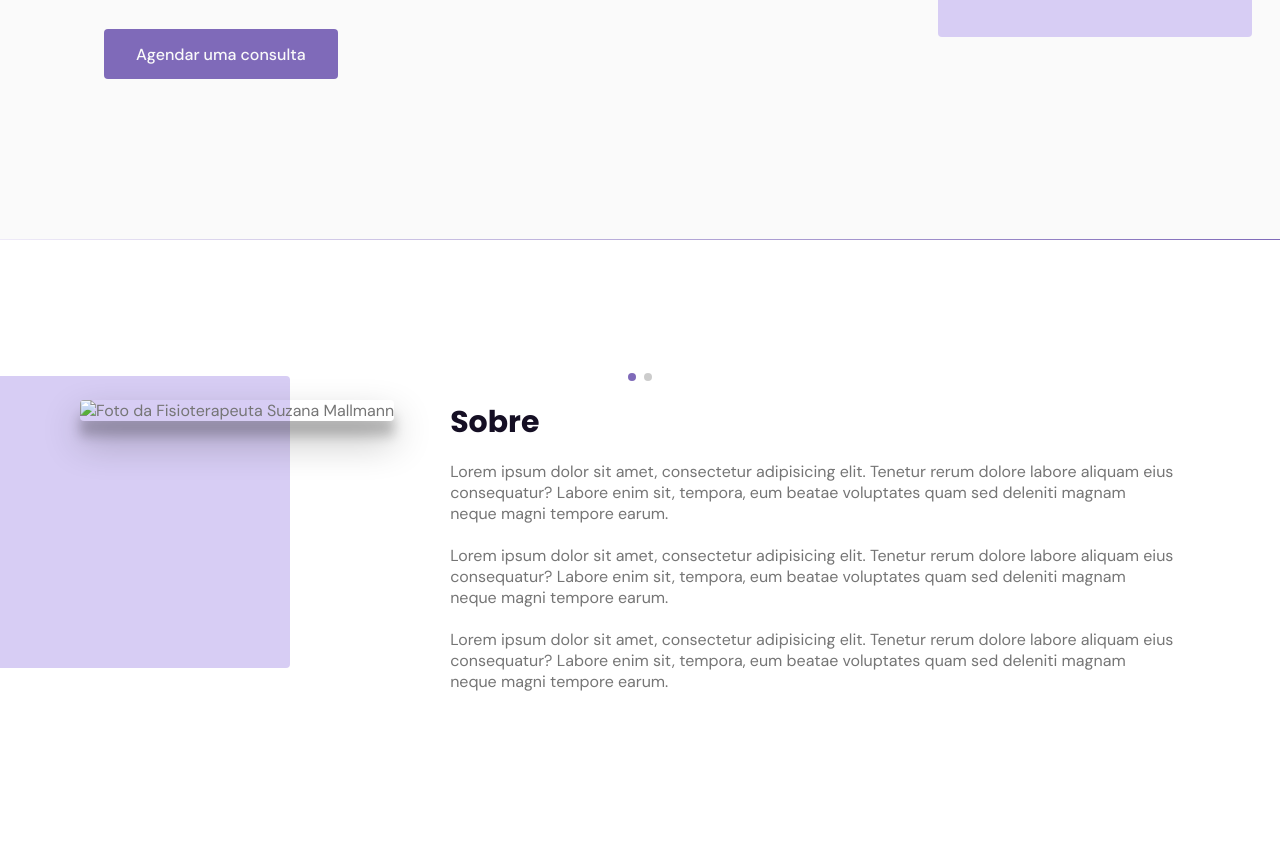
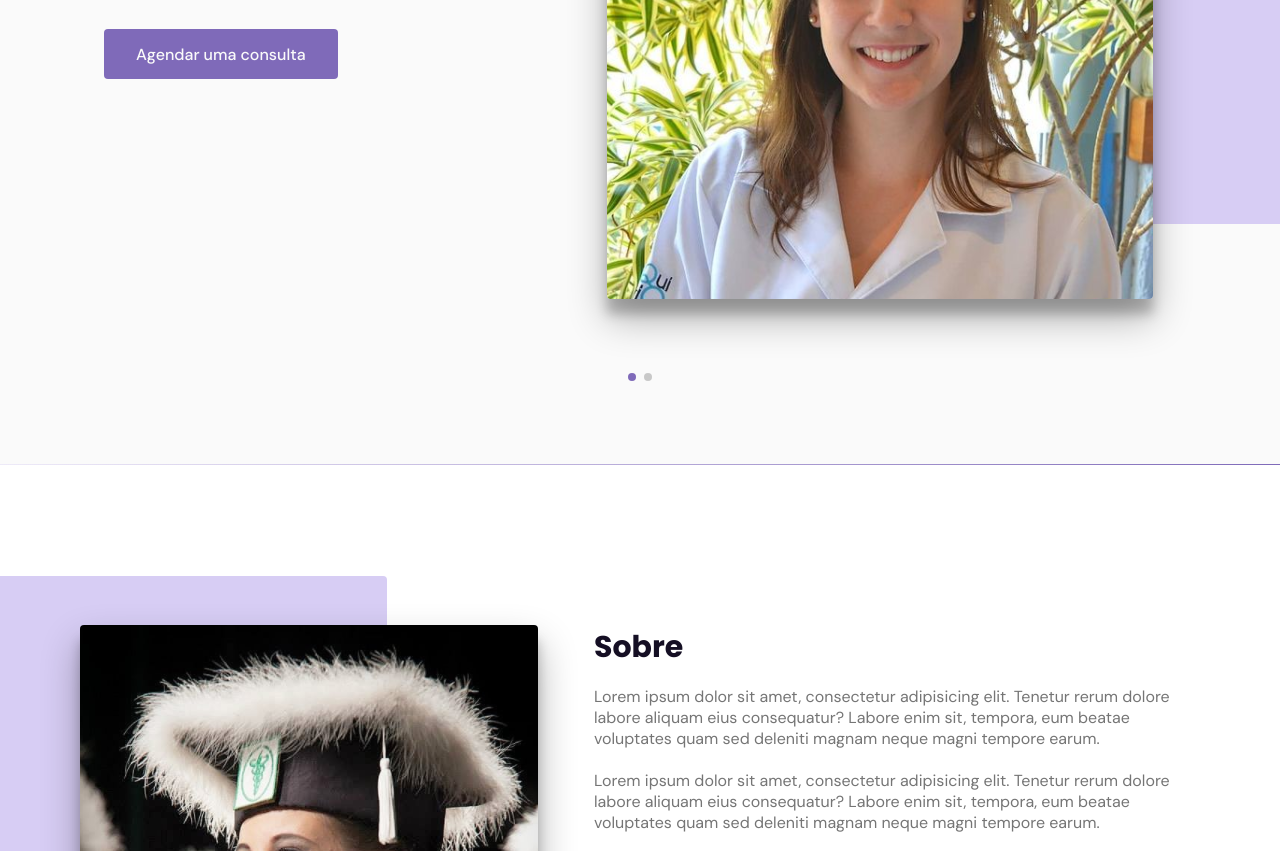
Before and after one commit to lipecd/SuzanaMallmann, a plain HTML site: page index.html in a window 1280 px wide. Shown: the part 404-1255 px from the top of the page. Drawn offline with nearby package versions, Linux system fonts and the light colour scheme; the site is published under a folder, as on GitHub Pages, so addresses that start at the root find nothing; files whose address does not match are found by name; a web font is replaced by a local one.

Commit message:
Update index.html

```diff
--- a/index.html
+++ b/index.html
@@ -66,7 +66,7 @@
         <div class="container grid">
           <div class="image">
             <img
-              src="/assets/images/homeimage.png"
+              src="./assets/images/homeimage.png"
               alt="Foto da Fisioterapeuta Suzana Mallmann"
             />
           </div>
@@ -88,7 +88,7 @@
         <div class="container grid">
           <div class="image">
             <img
-              src="/assets/images/aboutimage.png"
+              src="./assets/images/aboutimage.png"
               alt="Foto da Fisioterapeuta Suzana Mallmann"
             />
           </div>
```
